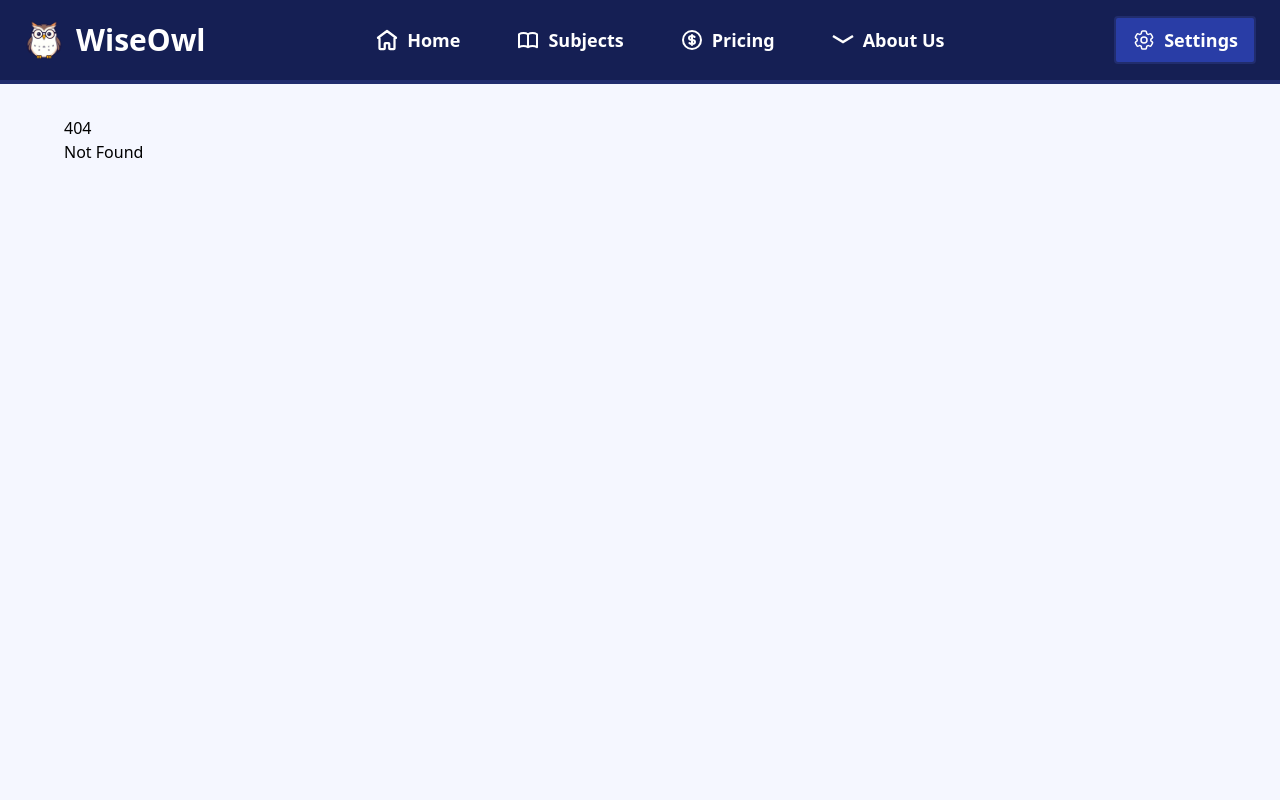
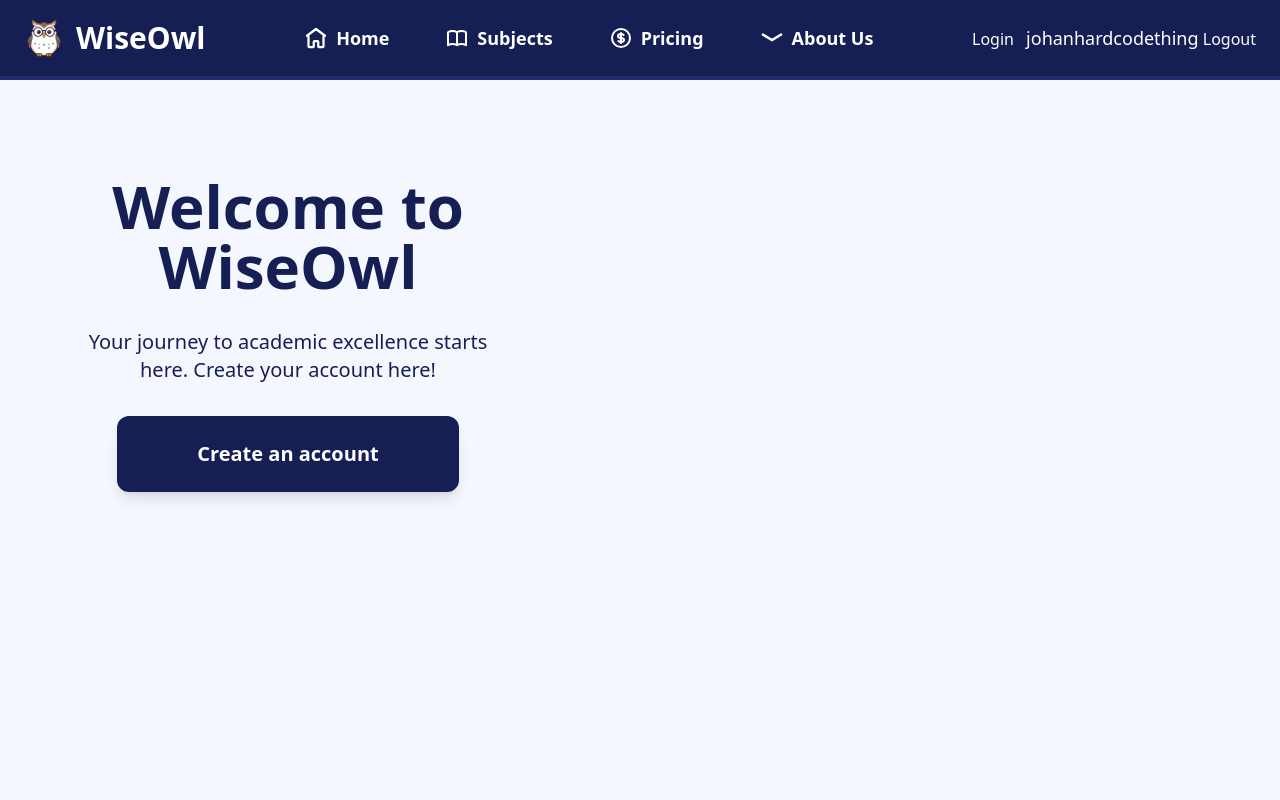
Before and after one commit to GavinCopley/svelte1, a SvelteKit app: page /landing-page in a window 1280 px wide. Before the commit this address had no page. Shown: the top 800 px of the page. Built offline with nearby package versions, Linux system fonts and the light colour scheme.

Commit message:
supabase login/emaill/header progress

```diff
--- a/src/routes/+layout.svelte
+++ b/src/routes/+layout.svelte
@@ -1,6 +1,7 @@
 <script>
     import "../app.css";
     import Icon from '$lib/components/Icon.svelte';
+    import { goto } from "$app/navigation";
 </script>
 
 <!-- Layout structure -->
@@ -37,11 +38,12 @@
 
                 <!-- Settings/Profile -->
                 <div class="flex items-center space-x-4">
-                    <a href="/settings"
-                       class="font-semibold bg-[#293da6] hover:bg-[#212d6e] rounded px-4 py-2 text-lg flex items-center space-x-2 text-white border-2 border-[#212d6e] transition-colors">
-                        <Icon name="settings" />
-                        <span>Settings</span>
-                    </a>
+                    <div class="navbar max-w-3xl mx-auto justify-between">
+                       <div>
+                        <button on:click={() => goto("/login")}>Login</button>
+                        <span class="text-white text-lg ml-2">johanhardcodething</span>
+                        <button on:click={() => console.log("logging out")}>Logout</button>
+                    </div>
                 </div>
 
                 <!-- Mobile Menu Button (for future mobile implementation) -->
--- /dev/null
+++ b/src/routes/[email]/+page.svelte
@@ -0,0 +1,17 @@
+<!-- localhost:5173/coopercodes1@gmail.com -->
+<script lang="ts">
+import { page } from '$app/stores';
+
+
+</script>
+<div class="hero min-h-screen bg-base-300 py-16">
+  <div class="hero-content">
+      <div class="max-w-md text-center space-y-8">
+        <h1 class="text-[#151f54] font-bold text-6xl">Welcome to WiseOwl</h1>
+        <p class="text-[#151f54] text-xl max-w-lg mx-auto">Your journey to academic excellence starts here. Create your account here!</p>
+        <a href="/login" class="bg-[#151f54] hover:bg-[#0f1a3f] text-white font-bold text-xl py-6 px-20 rounded-xl shadow-lg transition-all duration-300 inline-block">
+          Create an account
+        </a>
+      </div>
+  </div>
+</div>
--- /dev/null
+++ b/src/routes/landing-page/+page.svelte
@@ -0,0 +1,11 @@
+<div class="hero min-h-screen bg-base-300 py-16">
+  <div class="hero-content">
+      <div class="max-w-md text-center space-y-8">
+        <h1 class="text-[#151f54] font-bold text-6xl">Welcome to WiseOwl</h1>
+        <p class="text-[#151f54] text-xl max-w-lg mx-auto">Your journey to academic excellence starts here. Create your account here!</p>
+        <a href="/login" class="bg-[#151f54] hover:bg-[#0f1a3f] text-white font-bold text-xl py-6 px-20 rounded-xl shadow-lg transition-all duration-300 inline-block">
+          Create an account
+        </a>
+      </div>
+  </div>
+</div>
```
